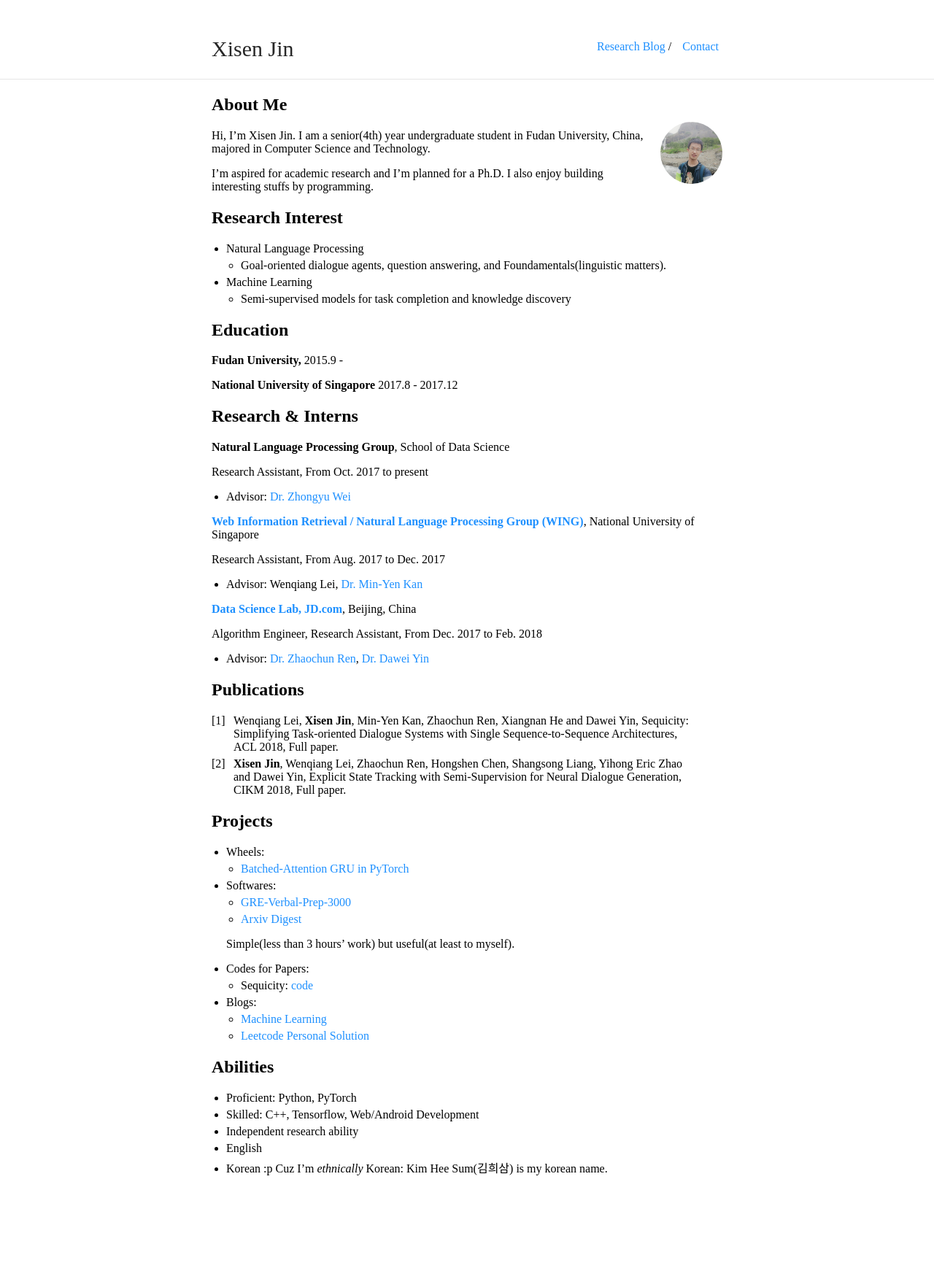
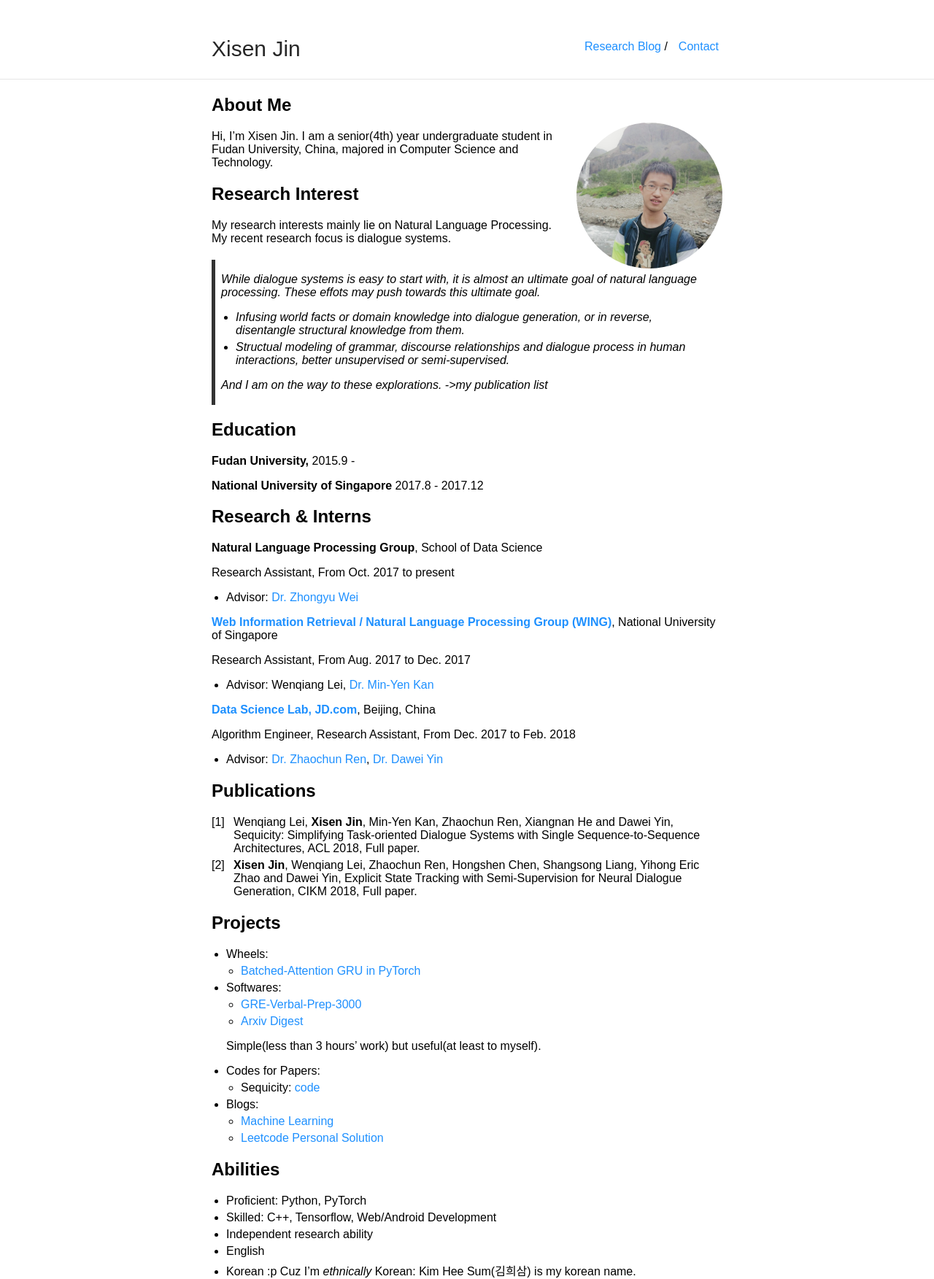
Before and after one commit to AuCson/aucson.github.io, a Jekyll site: the page built from index.md, in a window 1280 px wide. Shown: the whole page at 73% size. Built offline with Jekyll 4.4.1, drawn with Linux system fonts in a browser that asks for light colours; our own code applies the rules of GitHub Pages for plain Markdown files; before the commit the page ends 1612 px from its top, so only the background shows below that.

Commit message:
add research info

```diff
--- a/_sass/_style.scss
+++ b/_sass/_style.scss
@@ -11,7 +11,7 @@ html {
 }
 body {
     margin: 0;
-    font-family: "";
+    font-family: "Arial";
     height: 100%;
 }
 a {
--- a/_sass/vars.scss
+++ b/_sass/vars.scss
@@ -3,7 +3,7 @@
  */
 
 $accent: #1E90FF;
-$image-size: 85px;
+$image-size: 200px;
 
 /*
  * Build Variables, don't touch
--- a/index.md
+++ b/index.md
@@ -5,14 +5,15 @@
 
 Hi, I'm Xisen Jin. I am a senior(4th) year undergraduate student in Fudan University, China, majored in Computer Science and Technology.
 
-I'm aspired for academic research and I'm planned for a Ph.D. I also enjoy building interesting stuffs by programming.
-
 ## Research Interest
 
-- Natural Language Processing
-    - Goal-oriented dialogue agents, question answering, and Foundamentals(linguistic matters).
-- Machine Learning
-    - Semi-supervised models for task completion and knowledge discovery
+My research interests mainly lie on Natural Language Processing. My recent research focus is dialogue systems.
+
+> While dialogue systems is easy to start with, it is almost an ultimate goal of natural language processing. These effots may push towards this ultimate goal.
+> - Infusing world facts or domain knowledge into dialogue generation, or in reverse, disentangle structural knowledge from them.
+> - Structual modeling of grammar, discourse relationships and dialogue process in human interactions, better unsupervised or semi-supervised.
+>
+> And I am on the way to these explorations. ->my publication list
 
 ## Education
 
```
Also changed, not shown: sherlock.jpg (deleted).
